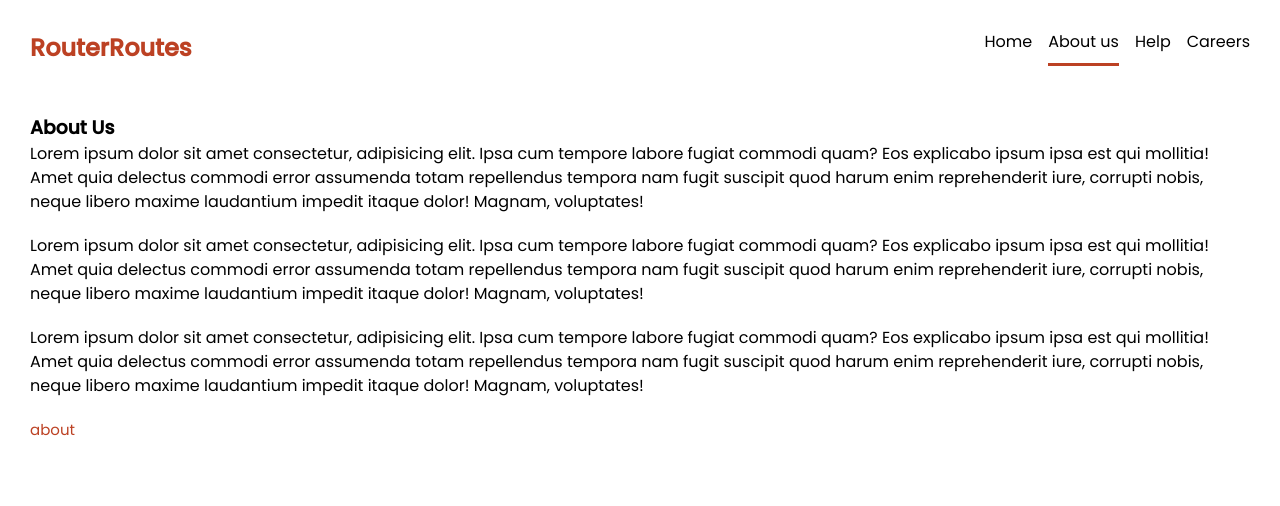
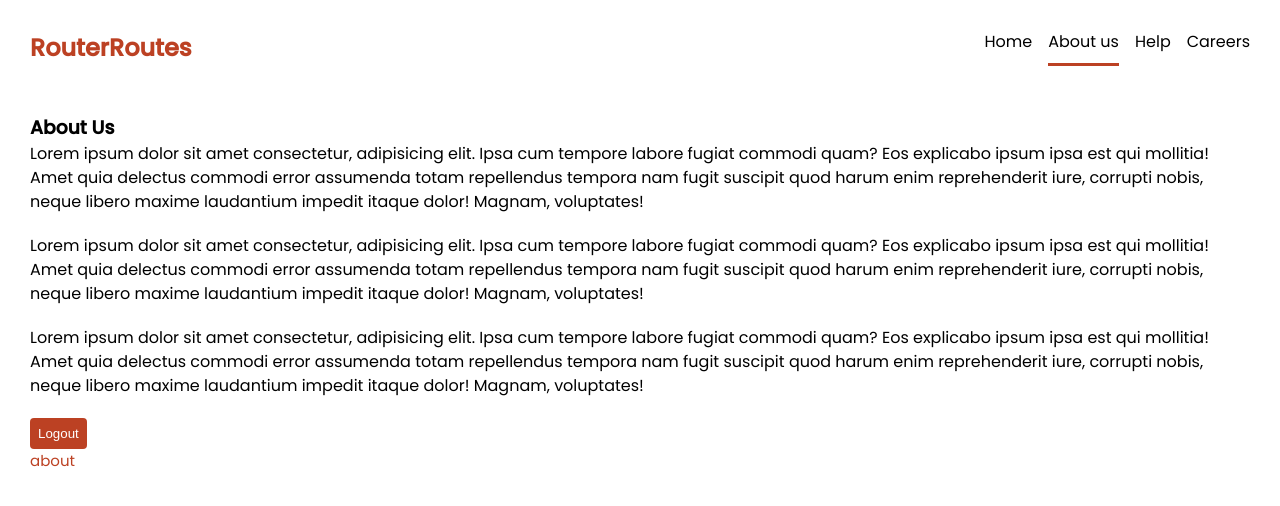
Before and after one commit to cedik456/react-router-net-ninja, a React (Vite) app: page /about in a window 1280 px wide. Shown: the top 506 px of the page. Built offline with nearby package versions, Linux system fonts and the light colour scheme.

Commit message:
Add the navigate component to redirect guests
end of tutorial

```diff
--- a/src/pages/About.jsx
+++ b/src/pages/About.jsx
@@ -1,6 +1,13 @@
-import React from "react";
+import React, { useState } from "react";
+import { Navigate } from "react-router-dom";
 
 function About() {
+  const [user, setUser] = useState("ced");
+
+  if (!user) {
+    return <Navigate to="/" replace={true} />;
+  }
+
   return (
     <div>
       <h3>About Us</h3>
@@ -30,6 +37,7 @@
         nobis, neque libero maxime laudantium impedit itaque dolor! Magnam,
         voluptates!
       </p>
+      <button onClick={() => setUser(null)}>Logout</button>
     </div>
   );
 }
```
